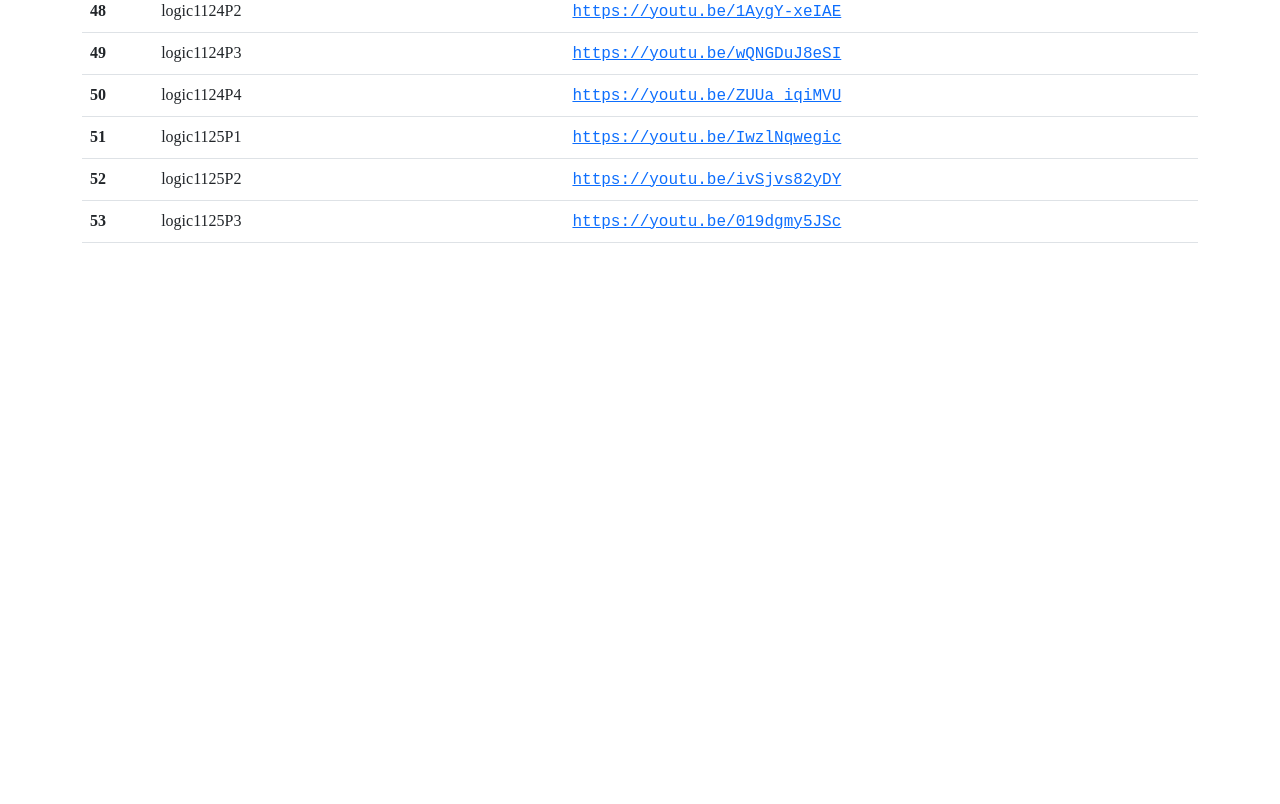
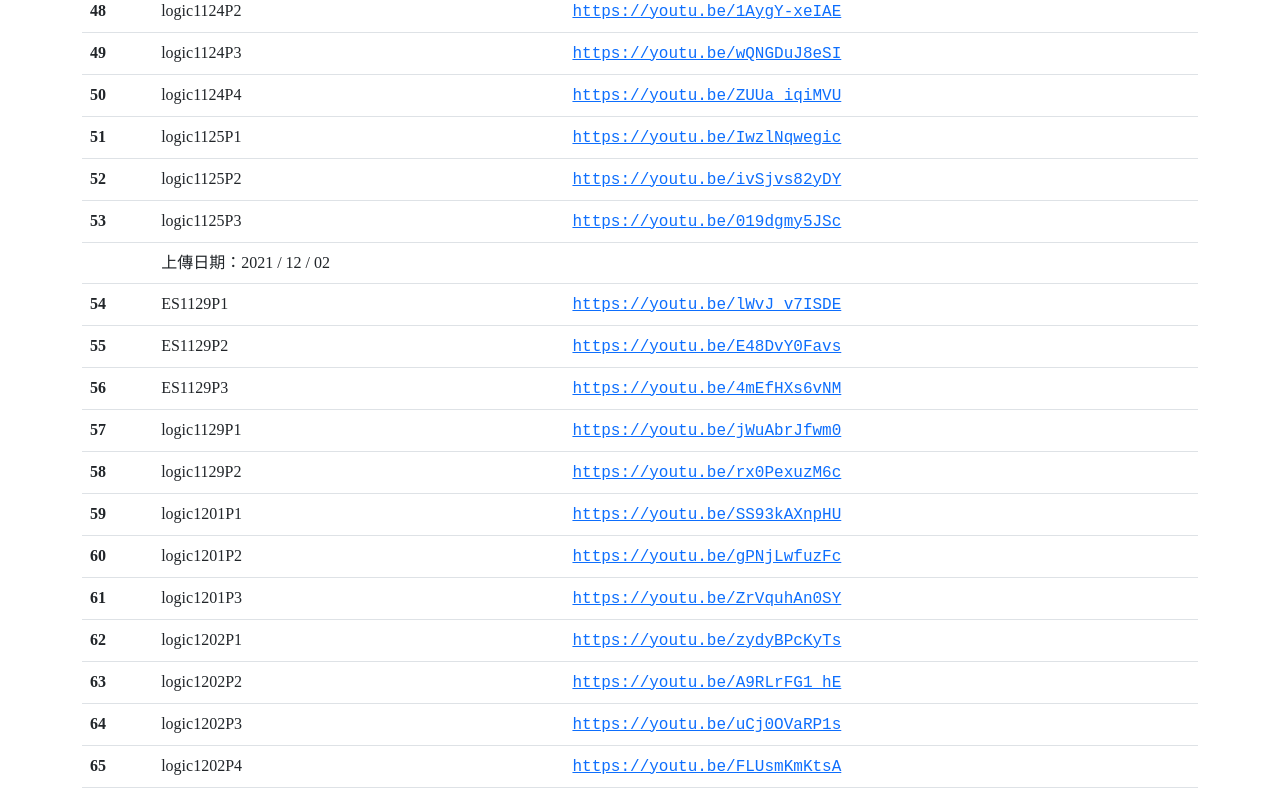
Before and after one commit to fonu195713/nutc-course-video, a plain HTML site: page index.html in a window 1280 px wide. Shown: the part 2348-3152 px from the top of the page. Before the commit the page ends 2607 px from the top, so only its background shows below. Drawn offline with nearby package versions, Linux system fonts and the light colour scheme.

Commit message:
Update index.html

```diff
--- a/index.html
+++ b/index.html
@@ -45,6 +45,7 @@
             "20211101":  6,
             "20211118":  5,
             "20211125": 12,
+            "20211202": 12,
         };
 
         let yt = {
@@ -78,6 +79,12 @@
                 "logic1122P1", "logic1122P2", "logic1122P3",
                 "logic1124P1", "logic1124P2", "logic1124P3", "logic1124P4",
                 "logic1125P1", "logic1125P2", "logic1125P3",
+
+                // 20211202
+                "ES1129P1", "ES1129P2", "ES1129P3",
+                "logic1129P1", "logic1129P2",
+                "logic1201P1", "logic1201P2", "logic1201P3",
+                "logic1202P1", "logic1202P2", "logic1202P3", "logic1202P4",
             ],
             "url": [
                 // 20211014
@@ -116,6 +123,14 @@
                 "https://youtu.be/1AygY-xeIAE", "https://youtu.be/wQNGDuJ8eSI",
                 "https://youtu.be/ZUUa_iqiMVU", "https://youtu.be/IwzlNqwegic",
                 "https://youtu.be/ivSjvs82yDY", "https://youtu.be/019dgmy5JSc",
+
+                // 20211202
+                "https://youtu.be/lWvJ_v7ISDE", "https://youtu.be/E48DvY0Favs",
+                "https://youtu.be/4mEfHXs6vNM", "https://youtu.be/jWuAbrJfwm0",
+                "https://youtu.be/rx0PexuzM6c", "https://youtu.be/SS93kAXnpHU",
+                "https://youtu.be/gPNjLwfuzFc", "https://youtu.be/ZrVquhAn0SY",
+                "https://youtu.be/zydyBPcKyTs", "https://youtu.be/A9RLrFG1_hE",
+                "https://youtu.be/uCj0OVaRP1s", "https://youtu.be/FLUsmKmKtsA",
             ],
         };
 
```
